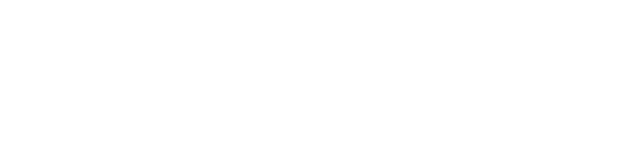
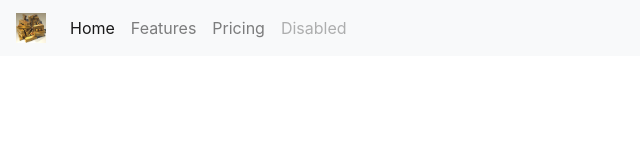
Before and after one commit to jasonababat30/csp1, a plain HTML site: page index.html in a window 1280 px wide. Shown: the whole page, without its empty margins (0-640 px from the left). Drawn offline with nearby package versions, Linux system fonts and the light colour scheme.

Commit message:
Added image folder

```diff
--- a/index.html
+++ b/index.html
@@ -1,9 +1,35 @@
 <!DOCTYPE html>
 <html>
 <head>
+	<!-- Required meta tags -->
+	    <meta charset="utf-8">
+	    <meta name="viewport" content="width=device-width, initial-scale=1, shrink-to-fit=no">
+
+	    <!-- Bootstrap CSS -->
+	    <link rel="stylesheet" href="https://cdn.jsdelivr.net/npm/bootstrap@4.6.0/dist/css/bootstrap.min.css" integrity="sha384-B0vP5xmATw1+K9KRQjQERJvTumQW0nPEzvF6L/Z6nronJ3oUOFUFpCjEUQouq2+l" crossorigin="anonymous">
+
 	<title>Capstone Project 1</title>
 </head>
 <body>
 
+	<!-- Nav Bar Component -->
+	<nav class="navbar navbar-expand-lg navbar-light bg-light">
+	  <a class="navbar-brand" href="#"><img src="/images/gold.jpeg" width="30" height="30" class="d-inline-block align-top" alt="Home Logo"></a>
+	  <button class="navbar-toggler" type="button" data-toggle="collapse" data-target="#navbarNavAltMarkup" aria-controls="navbarNavAltMarkup" aria-expanded="false" aria-label="Toggle navigation">
+	    <span class="navbar-toggler-icon"></span>
+	  </button>
+	  <div class="collapse navbar-collapse" id="navbarNavAltMarkup">
+	    <div class="navbar-nav">
+	      <a class="nav-link active" href="#">Home <span class="sr-only">(current)</span></a>
+	      <a class="nav-link" href="#">Features</a>
+	      <a class="nav-link" href="#">Pricing</a>
+	      <a class="nav-link disabled" href="#" tabindex="-1" aria-disabled="true">Disabled</a>
+	    </div>
+	  </div>
+	</nav>
+
+<!-- Option 1: jQuery and Bootstrap Bundle (includes Popper) -->
+    <script src="https://code.jquery.com/jquery-3.5.1.slim.min.js" integrity="sha384-DfXdz2htPH0lsSSs5nCTpuj/zy4C+OGpamoFVy38MVBnE+IbbVYUew+OrCXaRkfj" crossorigin="anonymous"></script>
+    <script src="https://cdn.jsdelivr.net/npm/bootstrap@4.6.0/dist/js/bootstrap.bundle.min.js" integrity="sha384-Piv4xVNRyMGpqkS2by6br4gNJ7DXjqk09RmUpJ8jgGtD7zP9yug3goQfGII0yAns" crossorigin="anonymous"></script>
 </body>
 </html>
```
Also changed, not shown: images/gold.jpeg (added).
